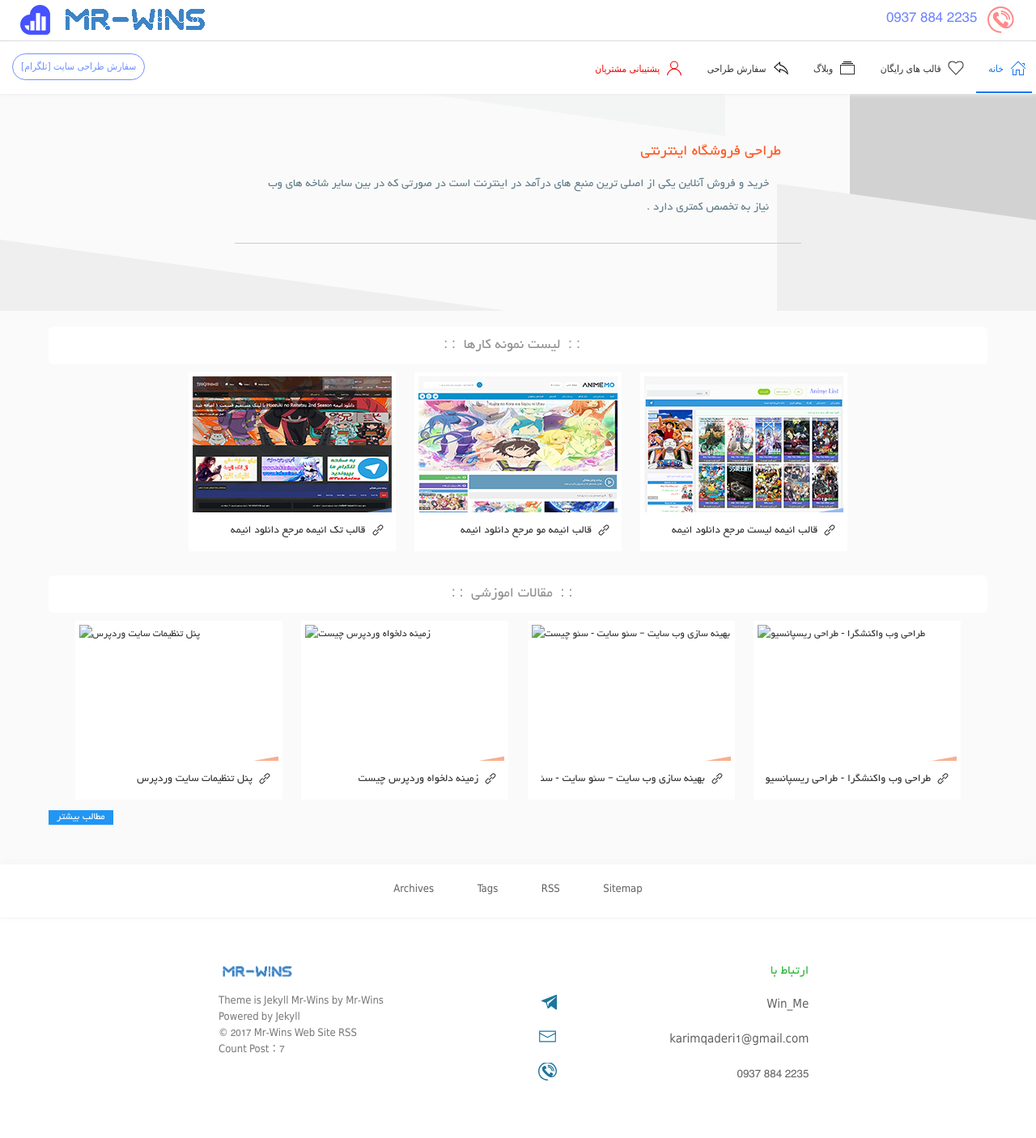
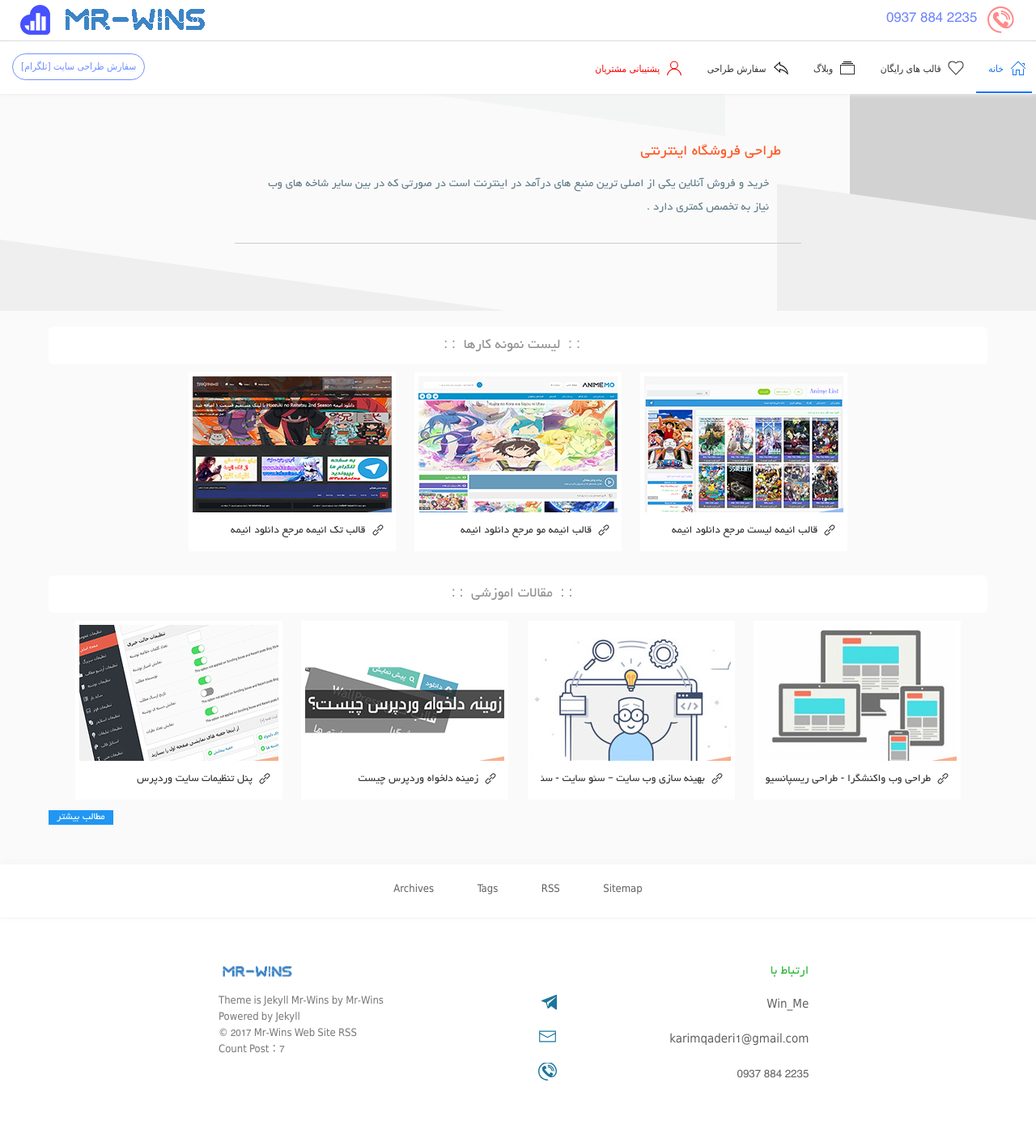
Before and after one commit to AppMyAnimeList/mr-wins, a Jekyll site: the page built from index.html, in a window 1280 px wide. Shown: the whole page at 81% size. Built offline with Jekyll 4.4.1, drawn with Linux system fonts in a browser that asks for light colours; the list of posts is cut into pages by our own code.

Commit message:
Update index.html

```diff
--- a/index.html
+++ b/index.html
@@ -44,7 +44,7 @@ description:      "طراحی قالب وردپرس ، طراحی پوسته و
             <div class="post-list-item project_post">
                 <div class="post-list-item-container bg-{{posts.background }}">
                     <a href="{{ posts.url }}" title="{{ posts.title }}">
-                        <img class="item-thumb" src="s{{posts.background-image }}" alt="{{ posts.title }}" title="{{ posts.title }}">
+                        <img class="item-thumb" src="{{posts.background-image }}" alt="{{ posts.title }}" title="{{ posts.title }}">
                     </a>
                     <div class="item-slant reverse-slant  bg-{{ posts.background }}"></div>
                     <div class="item-label">
```
